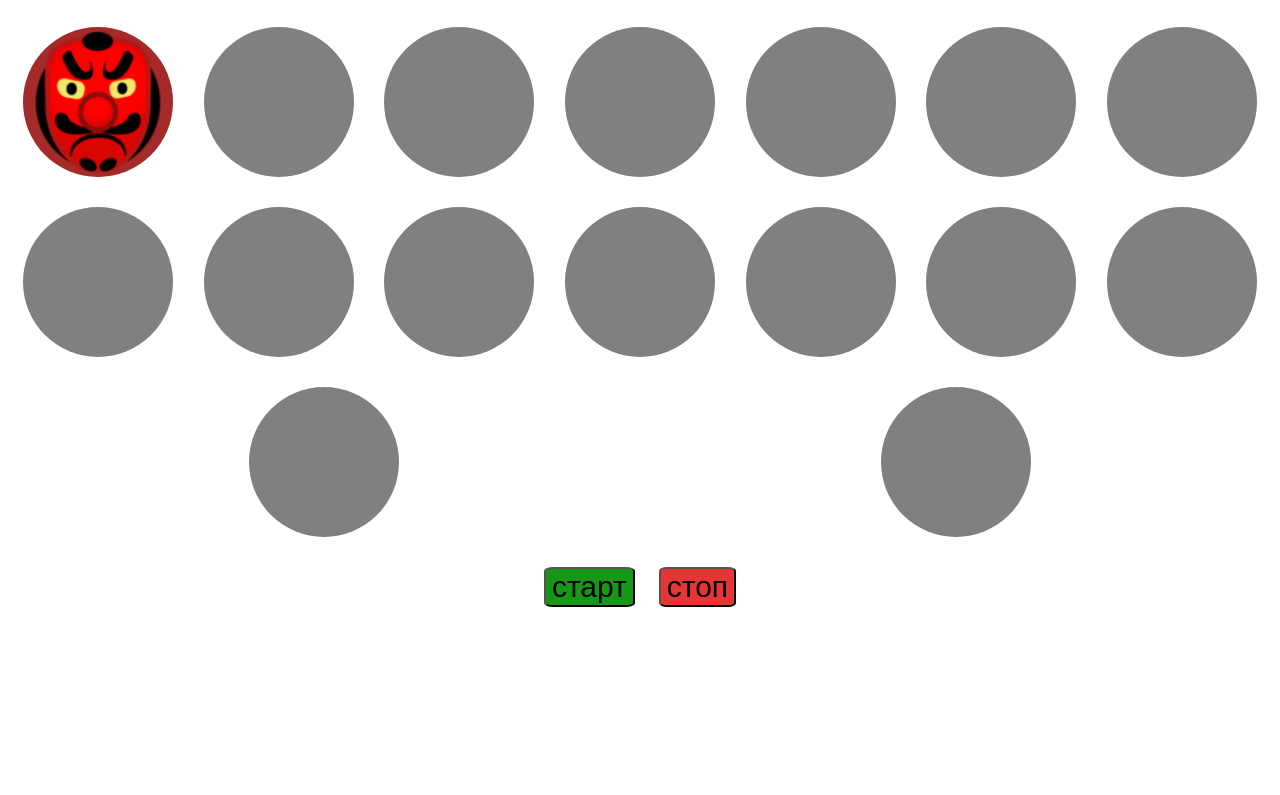
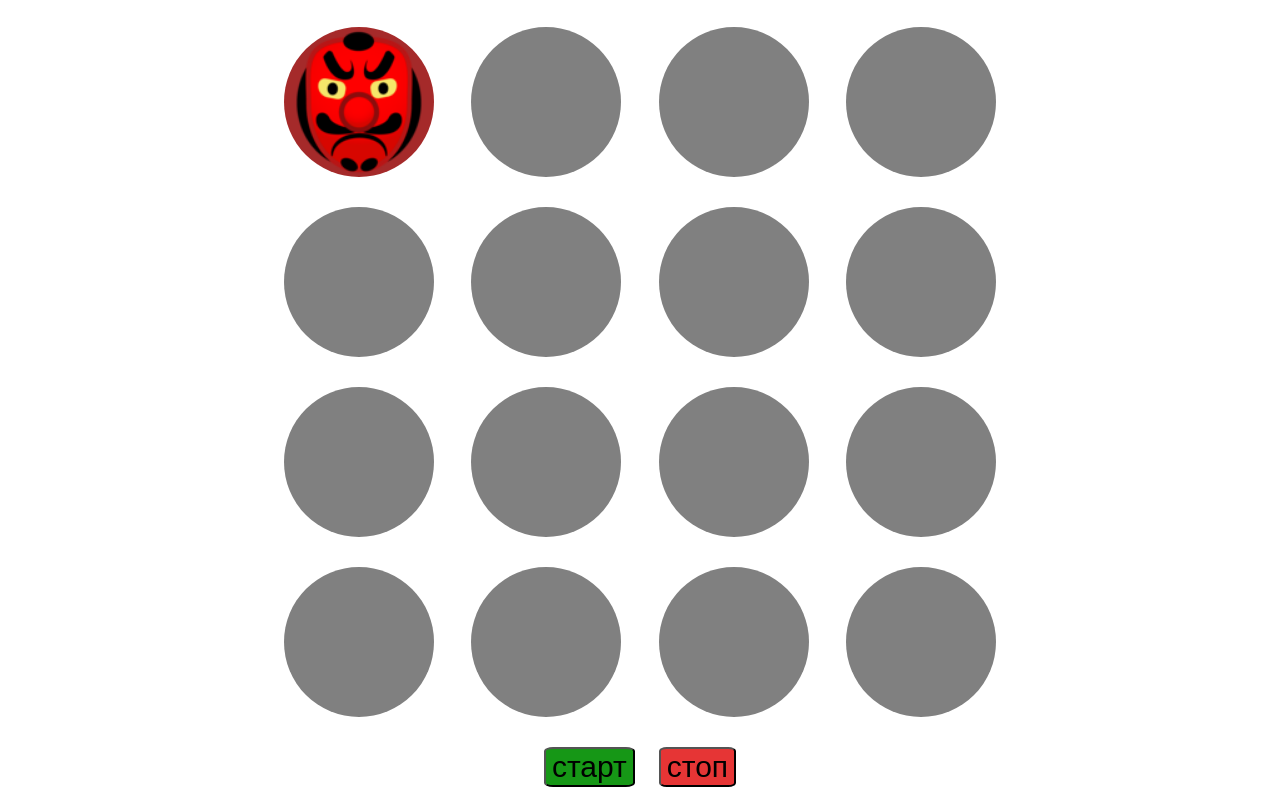
Before and after one commit to Volivanmail/ahj_2_dom_game, a website built with webpack: page src/index.html in a window 1280 px wide. Shown: the part 91-886 px from the top of the page. Before the commit the page ends 816 px from the top, so only its background shows below. Built offline with nearby package versions, Linux system fonts and the light colour scheme.

Commit message:
fixed in style.css

```diff
--- a/src/css/style.css
+++ b/src/css/style.css
@@ -2,7 +2,6 @@ body {
   display: flex;
   flex-direction: column;
   align-items: center;
-  height:100vh;
 }
 
 .header {
@@ -10,12 +9,11 @@ body {
 }
 
 .card {
-  /* width: 750px; */
   margin-bottom: 0;
 }
 
 .hole-game {
-  /* width: 750px; */
+  width: 750px;
   display: flex;
   flex-wrap: wrap;
   justify-content: space-around;
```
